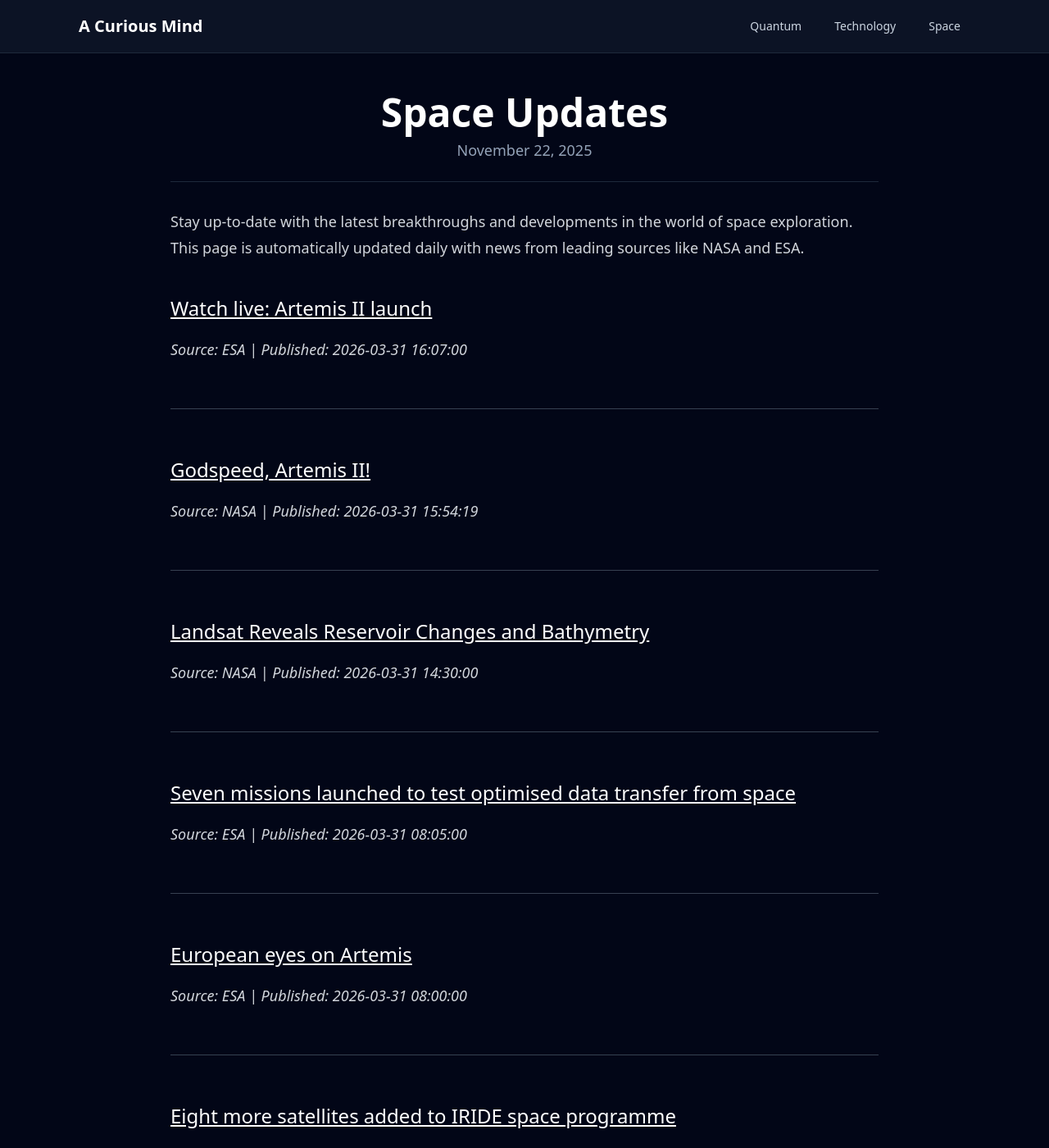
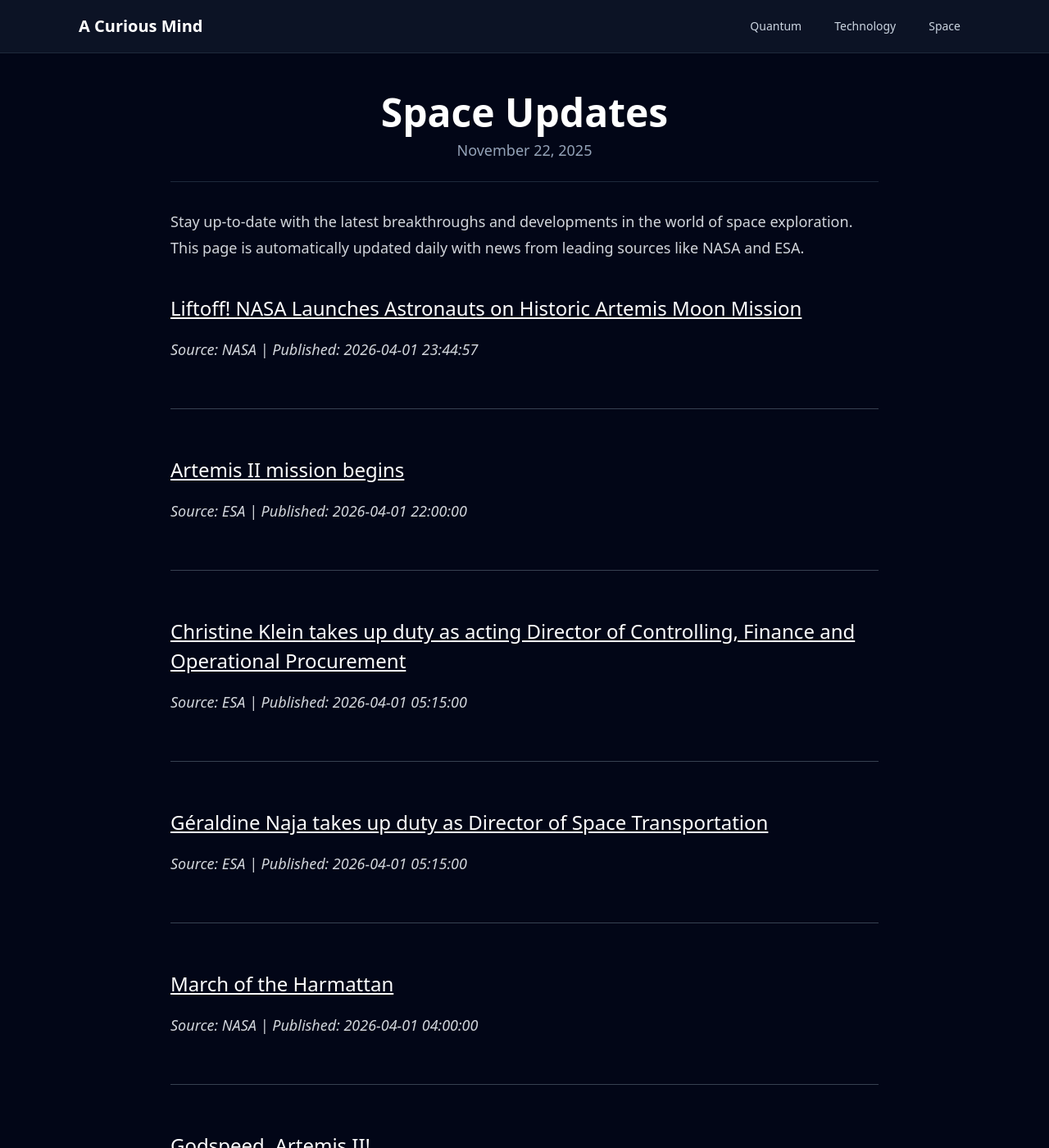
Before and after one commit to onehl7/onehl7.github.io, a Jekyll site: the page built from _posts/2025-11-22-space-updates.md, in a window 1280 px wide and 1400 px high. Shown: the whole window at 82% size. Built offline with Jekyll 4.4.1, drawn with Linux system fonts in a browser that asks for light colours; nearby versions of some CDN libraries; some of the changed text lies outside the part shown.

Commit message:
Update space news data

```diff
--- a/_data/space_news.json
+++ b/_data/space_news.json
@@ -1,9 +1,33 @@
 [
   {
+    "source": "NASA",
+    "title": "Liftoff! NASA Launches Astronauts on Historic Artemis Moon Mission",
+    "link": "https://www.nasa.gov/news-release/liftoff-nasa-launches-astronauts-on-historic-artemis-moon-mission/",
+    "published": "2026-04-01 23:44:57"
+  },
+  {
     "source": "ESA",
-    "title": "Watch live: Artemis II launch",
-    "link": "https://www.esa.int/Science_Exploration/Human_and_Robotic_Exploration/Watch_live_Artemis_II_launch",
-    "published": "2026-03-31 16:07:00"
+    "title": "Artemis II mission begins",
+    "link": "https://www.esa.int/Science_Exploration/Human_and_Robotic_Exploration/Artemis_II_mission_begins",
+    "published": "2026-04-01 22:00:00"
+  },
+  {
+    "source": "ESA",
+    "title": "Christine Klein takes up duty as acting Director of Controlling, Finance and Operational Procurement",
+    "link": "https://www.esa.int/About_Us/Corporate_news/Christine_Klein_takes_up_duty_as_acting_Director_of_Controlling_Finance_and_Operational_Procurement",
+    "published": "2026-04-01 05:15:00"
+  },
+  {
+    "source": "ESA",
+    "title": "G\u00e9raldine Naja takes up duty as Director of Space Transportation",
+    "link": "https://www.esa.int/About_Us/Corporate_news/Geraldine_Naja_takes_up_duty_as_Director_of_Space_Transportation",
+    "published": "2026-04-01 05:15:00"
+  },
+  {
+    "source": "NASA",
+    "title": "March of the Harmattan",
+    "link": "https://science.nasa.gov/earth/earth-observatory/march-of-the-harmattan/",
+    "published": "2026-04-01 04:00:00"
   },
   {
     "source": "NASA",
@@ -24,34 +48,10 @@
     "published": "2026-03-31 08:05:00"
   },
   {
-    "source": "ESA",
-    "title": "European eyes on Artemis",
-    "link": "https://www.esa.int/Science_Exploration/Human_and_Robotic_Exploration/European_eyes_on_Artemis",
-    "published": "2026-03-31 08:00:00"
-  },
-  {
-    "source": "ESA",
-    "title": "Eight more satellites added to IRIDE space programme",
-    "link": "https://www.esa.int/Applications/Observing_the_Earth/IRIDE/Eight_more_satellites_added_to_IRIDE_space_programme",
-    "published": "2026-03-31 07:00:00"
-  },
-  {
     "source": "NASA",
     "title": "Fires Tear Through Nebraska Grasslands",
     "link": "https://science.nasa.gov/earth/earth-observatory/fires-tear-through-nebraska-grasslands/",
     "published": "2026-03-31 04:01:00"
-  },
-  {
-    "source": "NASA",
-    "title": "Sendoff for Artemis II Crew",
-    "link": "https://www.nasa.gov/image-article/sendoff-for-artemis-ii-crew/",
-    "published": "2026-03-30 18:18:27"
-  },
-  {
-    "source": "NASA",
-    "title": "Seeing Blue During Schirmacher\u2019s Summer Melt Season",
-    "link": "https://science.nasa.gov/earth/earth-observatory/seeing-blue-during-schirmachers-summer-melt-season/",
-    "published": "2026-03-30 04:01:00"
   },
   {
     "source": "ESA",
```
